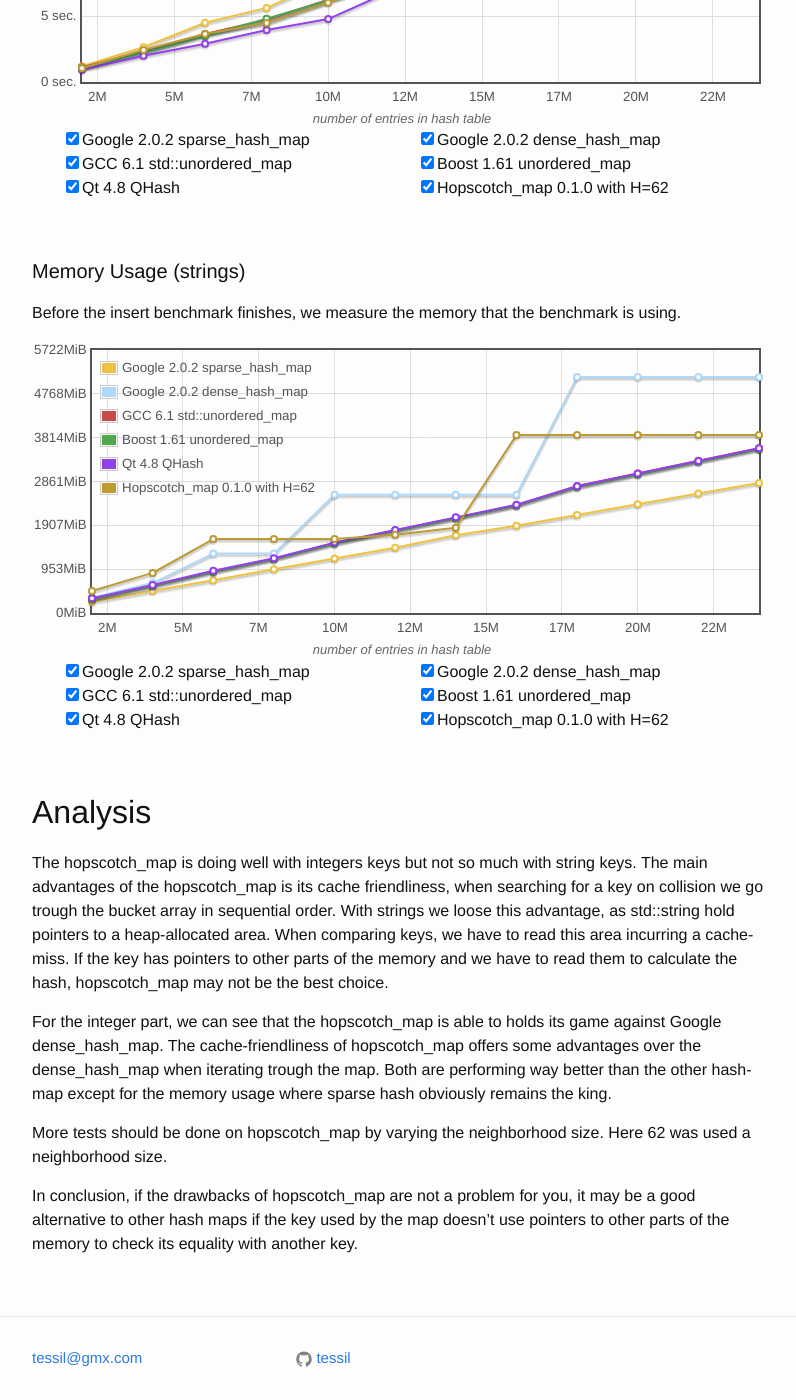
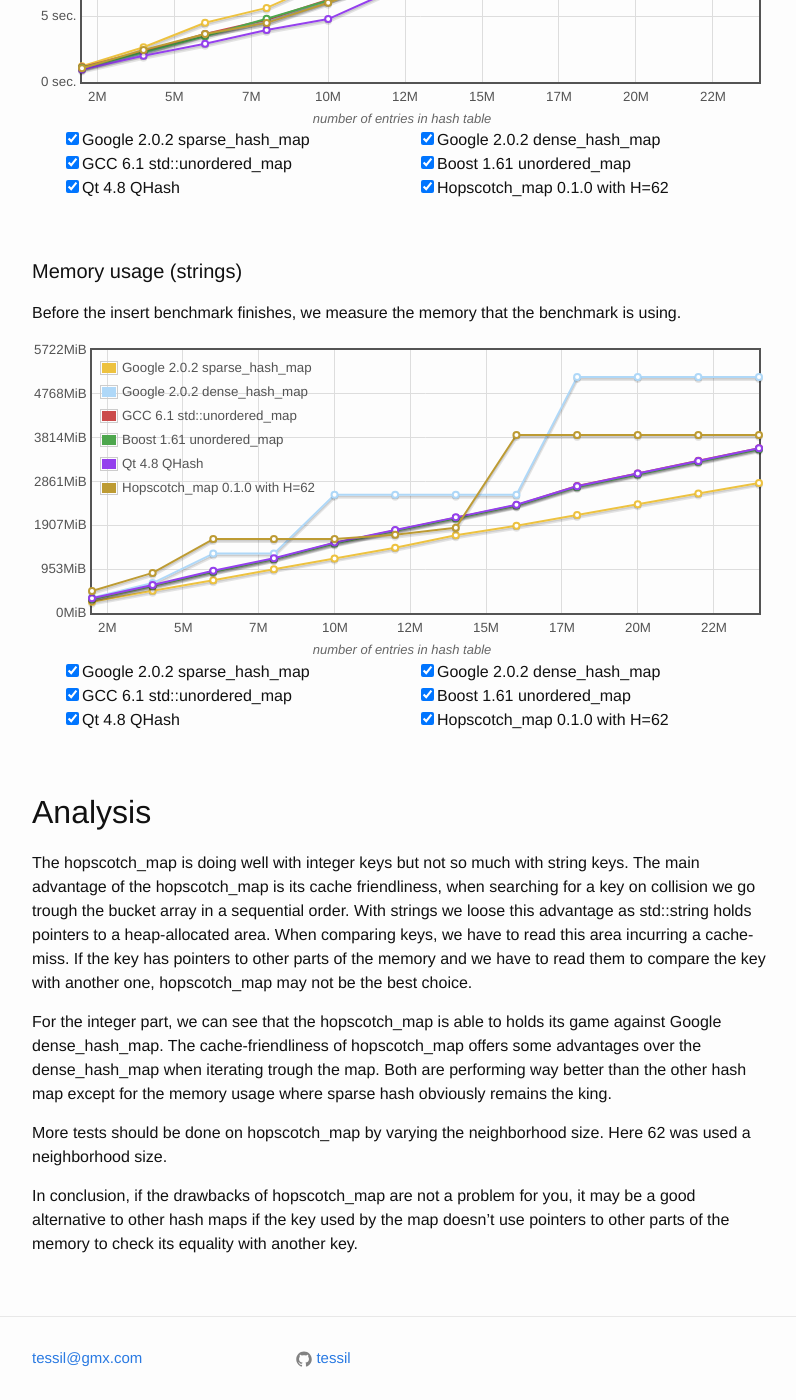
Before and after one commit to Tessil/tessil.github.io, a Jekyll site: the page built from _posts/2016-08-29-benchmark-hopscotch-map.md, in a window 1280 px wide and 1400 px high, scrolled down 6087 px. Shown: the whole window, without its empty margins (238-1034 px from the left). Built offline with Jekyll 4.4.1, drawn with Linux system fonts in a browser that asks for light colours; comment, search, counter and statistics services are not loaded; some of the changed text lies outside the part shown.

Commit message:
Minor correction in hopscotch articles

```diff
--- a/_posts/2016-08-29-benchmark-hopscotch-map.md
+++ b/_posts/2016-08-29-benchmark-hopscotch-map.md
@@ -235,7 +235,7 @@ For each key k in [0, nb_entries), we insert the key-value pair (k, 1) in the ma
 
 
 
-<h4>Random Inserts: Execution Time (integers)</h4>
+<h4>Random inserts: execution time (integers)</h4>
 Before the test, we generate a vector with the values [0, nb_entries) and shuffle this vector.
 Then for each value k in the vector, we insert the key-value pair (k, 1) in the map.
 
@@ -247,7 +247,7 @@ Then for each value k in the vector, we insert the key-value pair (k, 1) in the
 
 
 
-<h4>Deletes: Execution Time (integers)</h4>
+<h4>Deletes: execution time (integers)</h4>
 Before the test, we insert nb_entries elements in the map as in the sequential insert test. We then delete each key one by one in the same order as they were inserted.
 
 <div class="chart" id="delete-runtime"></div>
@@ -258,7 +258,7 @@ Before the test, we insert nb_entries elements in the map as in the sequential i
 
 
 
-<h4>Sequential Reads: Execution Time (integers)</h4>
+<h4>Sequential reads: execution time (integers)</h4>
 Before the test, we insert nb_entries elements in the map as in the sequential insert test. We then read each key-value pair in the same order as they were inserted.
 
 <div class="chart" id="sequentialread-runtime"></div>
@@ -269,7 +269,7 @@ Before the test, we insert nb_entries elements in the map as in the sequential i
 
 
 
-<h4>Random Reads: Execution Time (integers)</h4>
+<h4>Random reads: execution time (integers)</h4>
 Before the test, we insert nb_entries elements in the map as in the sequential insert test. We then read each key-value pair once in a random order.
 
 <div class="chart" id="randomread-runtime"></div>
@@ -280,7 +280,7 @@ Before the test, we insert nb_entries elements in the map as in the sequential i
 
 
 
-<h4>Iteration: Execution Time (integers)</h4>
+<h4>Iteration: execution time (integers)</h4>
 Before the test, we insert nb_entries elements in the map as in the sequential insert test. We then use the map iterators to read all the keys-values.
 
 <div class="chart" id="iteration-runtime"></div>
@@ -291,7 +291,7 @@ Before the test, we insert nb_entries elements in the map as in the sequential i
 
 
 
-<h4>Memory Usage (integers)</h4>
+<h4>Memory usage (integers)</h4>
 Before the sequential insert benchmark finishes, we measure the memory that the benchmark is using.
 
 <div class="chart" id="sequential-memory"></div>
@@ -309,7 +309,7 @@ For the string tests, we use maps with std::string as key and int64_t as value.
 When we generate a string key, we stringify the entry number, [0, nb_entries), which we append to a string containing 50 times the letter 'a'. For example, we get something like "aaaaaaaaaaaaaaaaaaaaaaaaaaaaaaaaaaaaaaaaaaaaaaaaaa35" as key for the entry 35.
 
 
-<h4>Inserts: Execution Time (strings)</h4>
+<h4>Inserts: execution time (strings)</h4>
 For each entry we generate a string as key and insert it with the value 1.
 
 <div class="chart" id="insertstring-runtime"></div>
@@ -320,7 +320,7 @@ For each entry we generate a string as key and insert it with the value 1.
 
 
 
-<h4>Deletes: Execution Time (strings)</h4>
+<h4>Deletes: execution time (strings)</h4>
 Before the test, we insert nb_entries elements in the map as in the insert test. We then delete each key one by one in the same order as they were inserted.
 
 <div class="chart" id="deletestring-runtime"></div>
@@ -331,7 +331,7 @@ Before the test, we insert nb_entries elements in the map as in the insert test.
 
 
 
-<h4>Reads: Execution Time (strings)</h4>
+<h4>Reads: execution time (strings)</h4>
 Before the test, we insert nb_entries elements in the map as in the insert test. We then read each key-value pair in the same order as they were inserted.
 
 <div class="chart" id="readstring-runtime"></div>
@@ -342,7 +342,7 @@ Before the test, we insert nb_entries elements in the map as in the insert test.
 
 
 
-<h4>Memory Usage (strings)</h4>
+<h4>Memory usage (strings)</h4>
 Before the insert benchmark finishes, we measure the memory that the benchmark is using.
 
 <div class="chart" id="insertstring-memory"></div>
@@ -352,9 +352,9 @@ Before the insert benchmark finishes, we measure the memory that the benchmark i
 
 <h2>Analysis</h2>
 
-The hopscotch_map is doing well with integers keys but not so much with string keys. The main advantages of the hopscotch_map is its cache friendliness, when searching for a key on collision we go trough the bucket array in sequential order. With strings we loose this advantage, as std::string hold pointers to a heap-allocated area. When comparing keys, we have to read this area incurring a cache-miss. If the key has pointers to other parts of the memory and we have to read them to calculate the hash, hopscotch_map may not be the best choice.
+The hopscotch_map is doing well with integer keys but not so much with string keys. The main advantage of the hopscotch_map is its cache friendliness, when searching for a key on collision we go trough the bucket array in a sequential order. With strings we loose this advantage as std::string holds pointers to a heap-allocated area. When comparing keys, we have to read this area incurring a cache-miss. If the key has pointers to other parts of the memory and we have to read them to compare the key with another one, hopscotch_map may not be the best choice.
 
-For the integer part, we can see that the hopscotch_map is able to holds its game against Google dense_hash_map. The cache-friendliness of hopscotch_map offers some advantages over the dense_hash_map when iterating trough the map. Both are performing way better than the other hash-map except for the memory usage where sparse hash obviously remains the king.
+For the integer part, we can see that the hopscotch_map is able to holds its game against Google dense_hash_map. The cache-friendliness of hopscotch_map offers some advantages over the dense_hash_map when iterating trough the map. Both are performing way better than the other hash map except for the memory usage where sparse hash obviously remains the king.
 
 More tests should be done on hopscotch_map by varying the neighborhood size. Here 62 was used a neighborhood size.
 
```
Also changed, not shown: other parts of _posts/2016-08-29-benchmark-hopscotch-map.md (+7 -7 lines), _posts/2016-08-29-hopscotch-hashing.md (+18 -18 lines).
